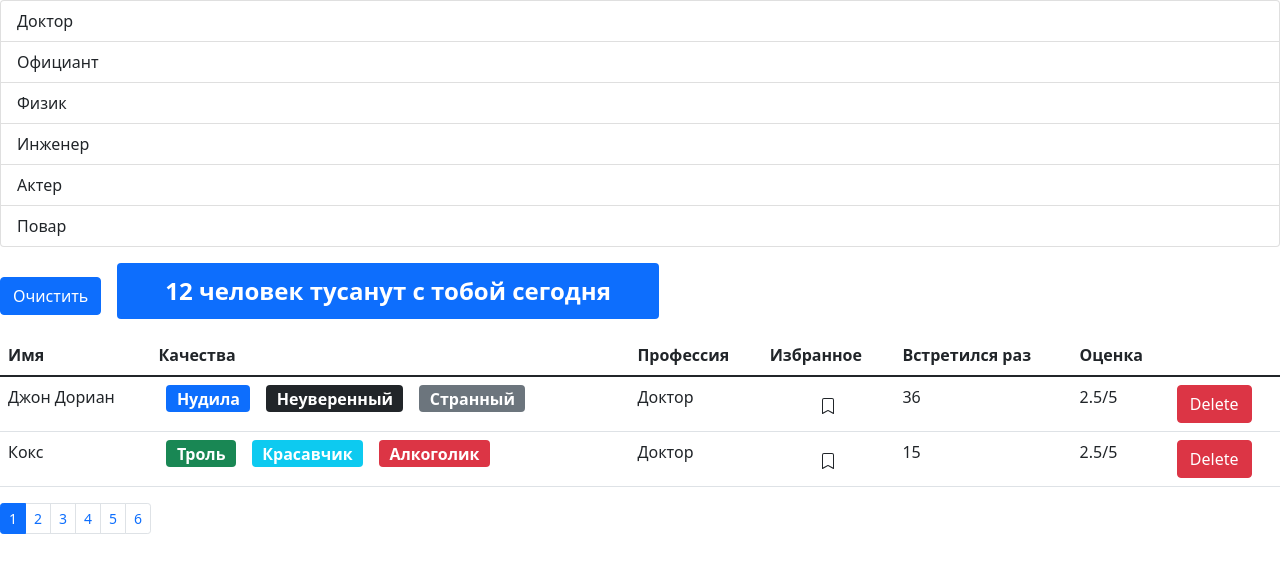
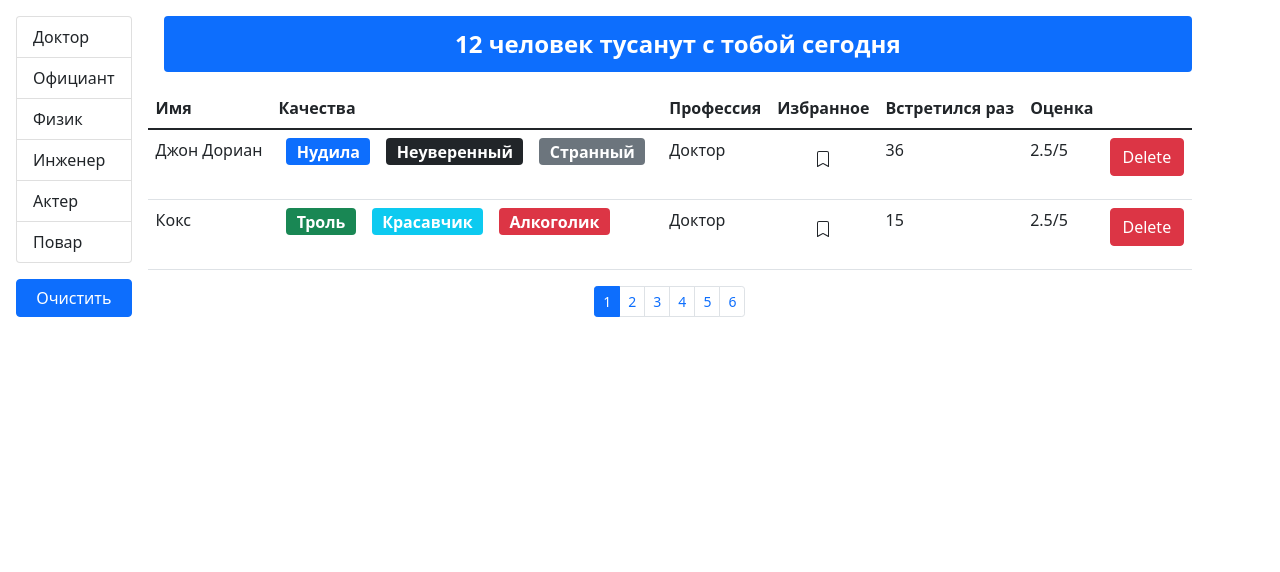
Before and after one commit to Anton741/fast-company, a React (Create React App) app: page /users/1 in a window 1280 px wide. Shown: the top 572 px of the page. Built offline with nearby package versions, Linux system fonts and the light colour scheme.

Commit message:
fix:add style and flex

```diff
--- a/src/components/bookmark.jsx
+++ b/src/components/bookmark.jsx
@@ -4,7 +4,7 @@ const Bookmarks = (props) => {
     return (
         <button
             onClick={() => props.onAddBookmarks(props.user_id)}
-            className="btn "
+            className="btn btn__bokmarks"
         >
             {props.statusBookmark && (
                 <svg
--- a/src/components/bookmarks.css
+++ b/src/components/bookmarks.css
@@ -1,8 +1,8 @@
-.btn:focus {
+.btn__bokmarks:focus {
     box-shadow: none;
 }
 
-.btn:hover {
+.btn__bokmarks:hover {
     outline: 0;
     box-shadow: 1px 1px 1px 2px red;
 }
--- a/src/components/groupList.jsx
+++ b/src/components/groupList.jsx
@@ -8,7 +8,7 @@ const GroupList = ({
     contentProperty
 }) => {
     return (
-        <ul className="list-group">
+        <ul className="list-group ">
             {Object.keys(professions).map((item) => {
                 return (
                     <li
@@ -16,11 +16,14 @@ const GroupList = ({
                             selectedProfession ===
                             professions[item][contentProperty]
                                 ? "list-group-item active"
-                                : "list-group-item "
+                                : "list-group-item list-group-item-action"
                         }
                         key={professions[item][valueProperty]}
-                        onClick={() => onFilter(professions[item][contentProperty])}
-                        role="button">
+                        onClick={() =>
+                            onFilter(professions[item][contentProperty])
+                        }
+                        role="button"
+                    >
                         {professions[item][contentProperty]}
                     </li>
                 );
--- a/src/components/users.jsx
+++ b/src/components/users.jsx
@@ -24,9 +24,9 @@ const Users = ({ onDelete, onAddBookmark, users }) => {
     const count = filtretedUser.length;
     const usersOnPage = SiparatePage(filtretedUser, pageSize, currentPage);
     return (
-        <>
+        <div className="d-flex">
             {proffessions && (
-                <>
+                <div className="d-flex flex-column flex-shrink-0 p-3">
                     <GroupList
                         professions={proffessions}
                         onFilter={(e) => {
@@ -36,16 +36,17 @@ const Users = ({ onDelete, onAddBookmark, users }) => {
                         selectedProfession={selectedProfession}
                     ></GroupList>
                     <button
-                        className="btn btn-primary"
+                        className="btn btn-primary mt-3"
                         onClick={() => setSelectedProfession()}
                     >
                         Очистить
                     </button>
-                </>
+                </div>
             )}
-            <SearchStatus users={users}></SearchStatus>
+            <div className="d-flex flex-column">
+                <SearchStatus users={filtretedUser}></SearchStatus>
                 {users.length > 0 && (
-                <table className="table">
+                    <table className="table flex-grow-1">
                         <thead>
                             <tr>
                                 <th scope="col">Имя</th>
@@ -72,13 +73,16 @@ const Users = ({ onDelete, onAddBookmark, users }) => {
                         </tbody>
                     </table>
                 )}
+                <div className="d-flex justify-content-center mt-auto">
                     <Pagination
                         pageSize={pageSize}
                         itemCount={count}
                         onChangePage={ChangePage}
                         currentPage={currentPage}
                     ></Pagination>
-        </>
+                </div>
+            </div>
+        </div>
     );
 };
 export default Users;
```
Also changed, not shown: 1 other file (tests, documents, lock files or other folders). Lines whose indentation alone changed are shown as unchanged.
